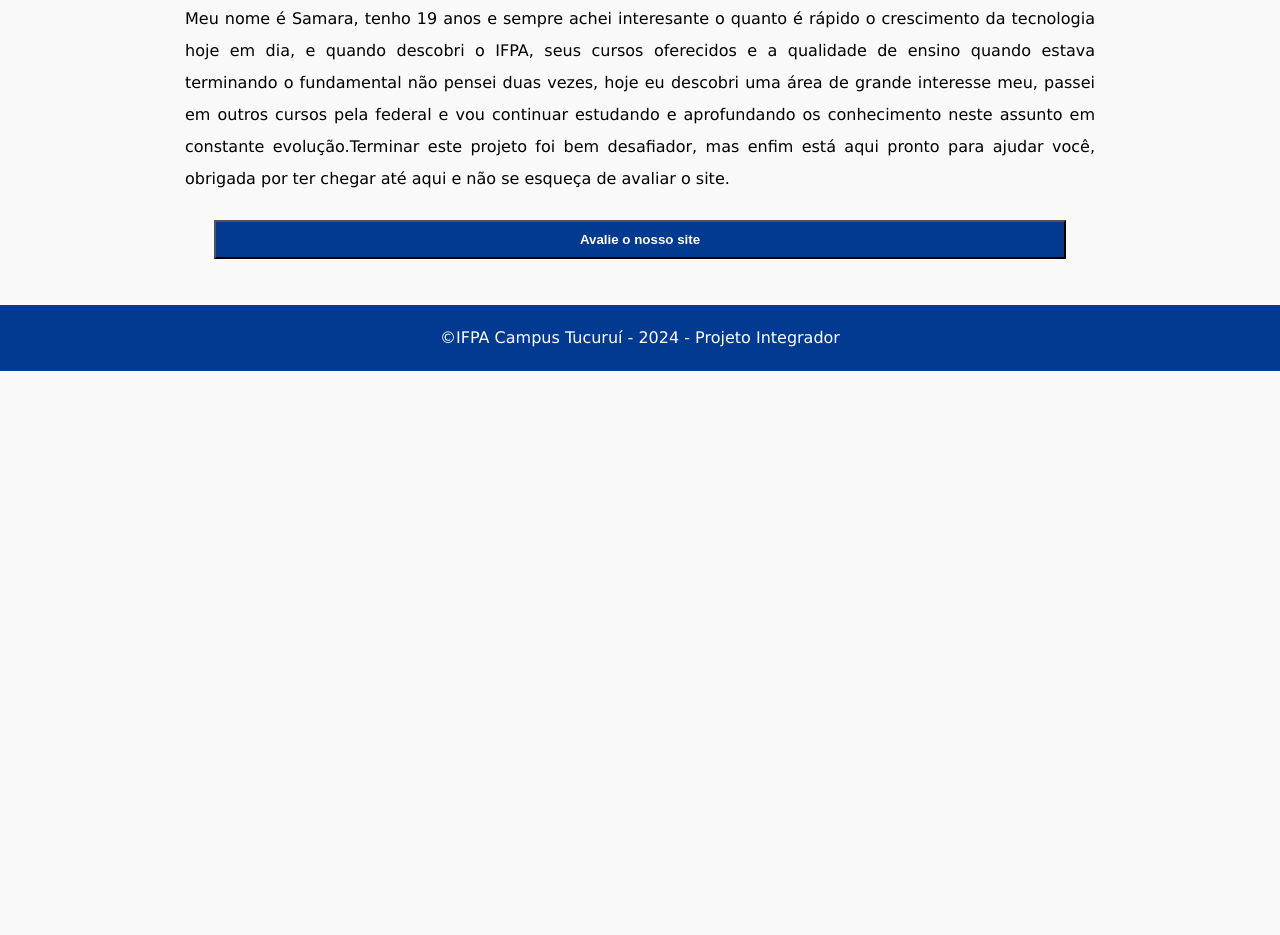
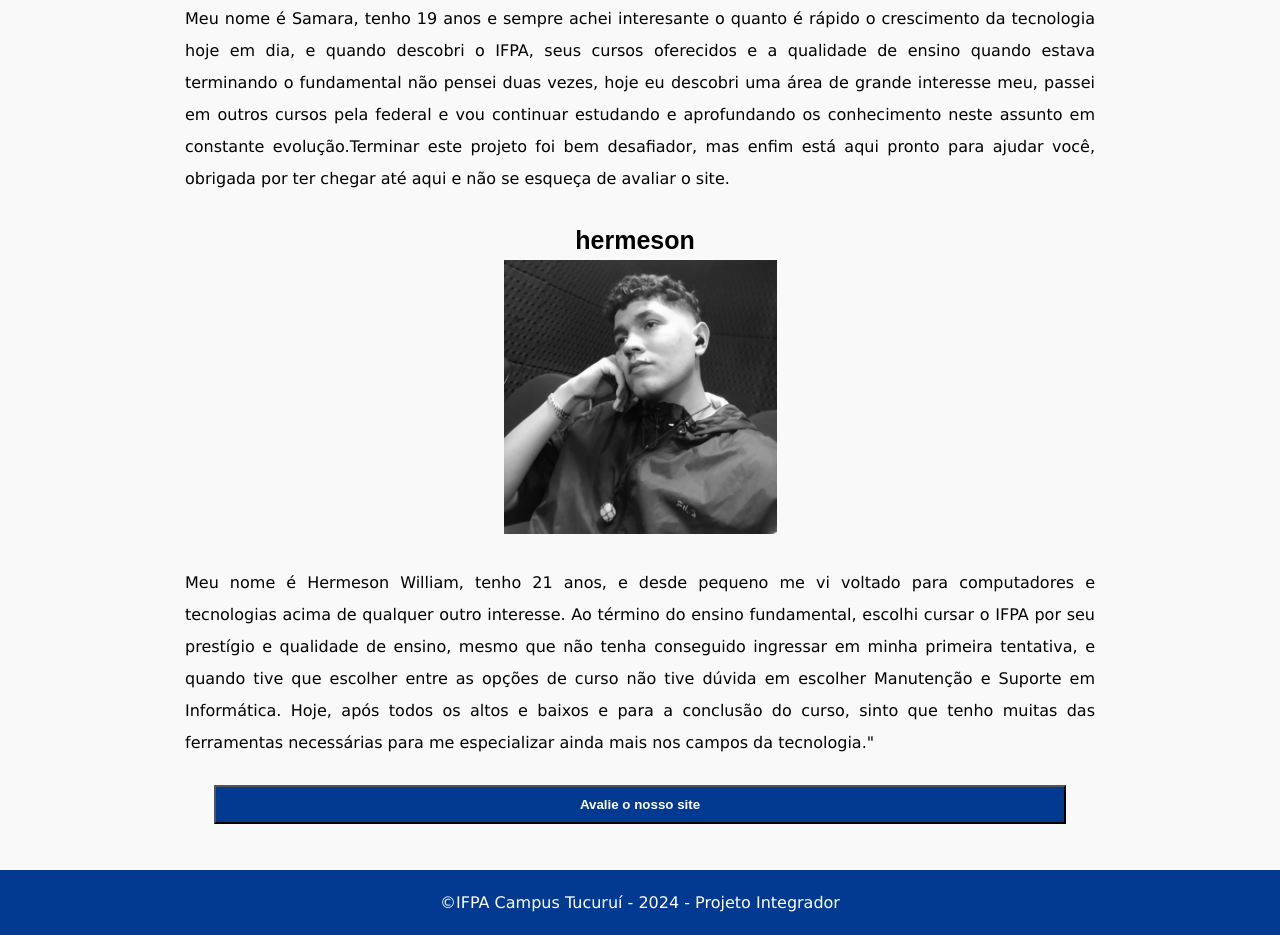
Before and after one commit to Sseveroama/Sseveroama-Virus-de-Computador-O-Que-Sao-e-Como-Nos-Afetam, a plain HTML site: page participantes.html in a window 1280 px wide. Shown: the part 857-1792 px from the top of the page. Before the commit the page ends 1228 px from the top, so only its background shows below. Drawn offline with Linux system fonts and the light colour scheme.

Commit message:
participantes.html

```diff
--- a/participantes.html
+++ b/participantes.html
@@ -38,6 +38,17 @@
             em outros cursos pela federal e vou continuar estudando e aprofundando os conhecimento neste assunto em
             constante evolução.Terminar este projeto foi bem desafiador, mas enfim está aqui pronto para ajudar você, obrigada por ter chegar até aqui e não se esqueça de avaliar o site.</p><br>
 
+
+          <center><h5>hermeson</h5>
+            <img class="ft" src="hermeson.jpg" width="30%">
+          </center><br>
+
+          <p>Meu nome é Hermeson William, tenho 21 anos, e desde pequeno me vi voltado para computadores e tecnologias acima de qualquer
+            outro interesse. Ao término do ensino fundamental, escolhi cursar o IFPA por seu prestígio e qualidade de ensino, mesmo que
+            não tenha conseguido ingressar em minha primeira tentativa, e quando tive que escolher entre as opções de curso não tive
+            dúvida em escolher Manutenção e Suporte em Informática. Hoje, após todos os altos e baixos e para a conclusão do curso,
+            sinto que tenho muitas das ferramentas necessárias para me especializar ainda mais nos campos da tecnologia."</p><br>
+
           <center><a href="https://docs.google.com/forms/d/1eMTNd_aJRCpZoHbj55uAF3Ar201ogmqF0yXwN2Juxnk/edit" target="_blank">
           <button>
             <b>Avalie o nosso site</b>
```
